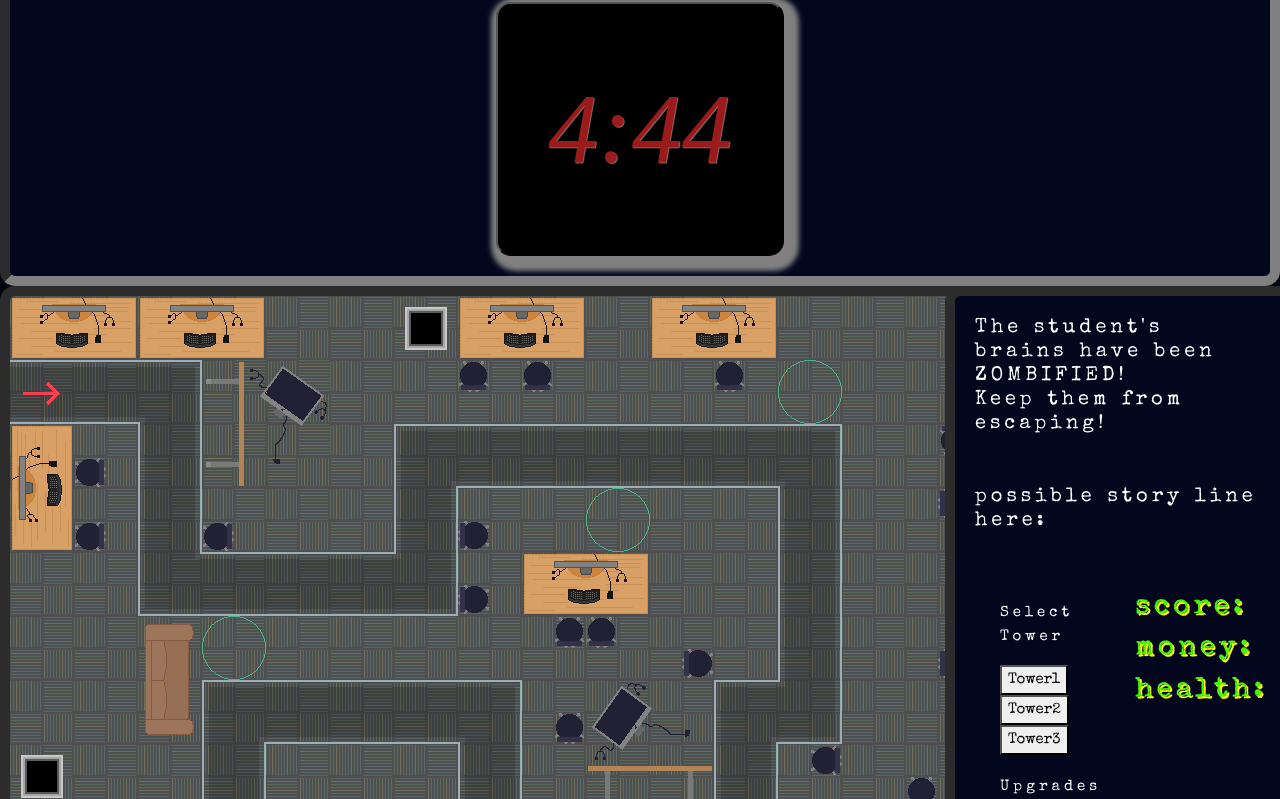
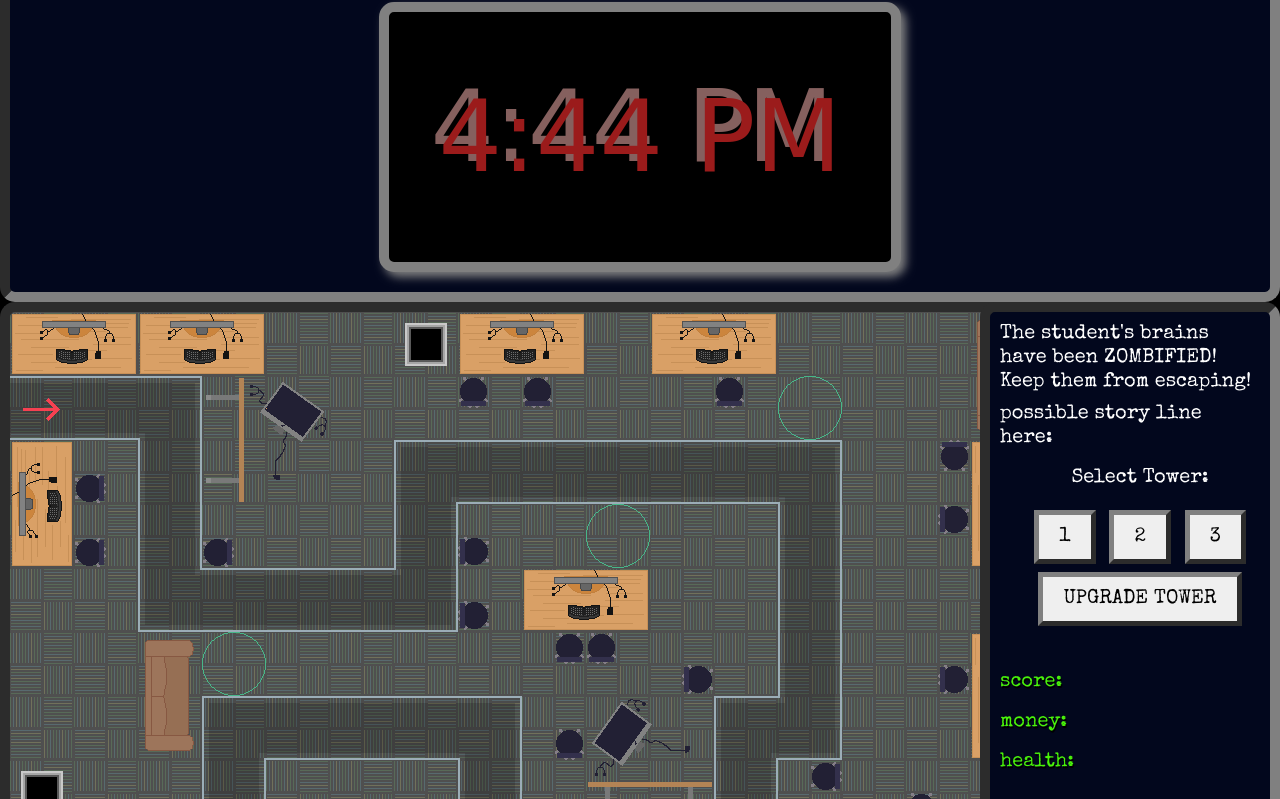
Before and after one commit to lillianTheuma/towerDefense, a website built with webpack: page src/index.html in a window 1280 px wide. Shown: the part 84-883 px from the top of the page. Built offline with nearby package versions, Linux system fonts and the light colour scheme; a web font is replaced by a local one.

Commit message:
game over

```diff
--- a/src/index.html
+++ b/src/index.html
@@ -2,57 +2,46 @@
 <html>
 <head>
   <link href="https://fonts.googleapis.com/css?family=Finger+Paint|Special+Elite&display=swap" rel="stylesheet">
-  <link rel="stylesheet" href="https://fontlibrary.org/face/segment7">
-
 
   <title>Coded Out Brains</title>
 </head>
-<body class='apocalypse'>
+<body>
+  <div class="gameDisplay">
+
   <div id="zombieFont">
     <h1>Keep the Zombies Contained!</h1>
     <div class="startButton">
-      <button class="button" id="start" type="button" name="button">4:44</button>
+      <button class="button" id="start" type="button" name="button">4:44 PM</button>
     </div>
   </div>
 
-  <div class="conatiner">
-    <div id="dialog" class='row'>
+    <div id="dialog">
       <h5>The student's brains have been ZOMBIFIED!<br>Keep them from escaping!</h5>
       <p>possible story line here:</p>
 
-  <div class="col-md-6">
+          <div class='towerDisplayGroup' id="towerSelection">
+            <p>Select Tower:</p>
+            <button id="selectTower1" class="towerButton" type="button" name="button">1</button>
 
-  <div id="towerSelection" class='towers'>
-    <p>Select Tower</p>
-    <button id="selectTower1" type="button" name="button">Tower1</button>
-    <br>
-    <button id="selectTower2" type="button" name="button">Tower2</button>
-    <br>
-    <button id="selectTower3" type="button" name="button">Tower3</button>
+            <button id="selectTower2" class="towerButton" type="button" name="button">2</button>
+
+            <button id="selectTower3" class="towerButton" type="button" name="button">3</button>
           </div>
-  <div id="upgradeTowerSelection" class='towers'>
-    <p>Upgrades</p>
-    <button id="upgradeTower1" type="button" name="button">Tower1</button>
-    <br>
-    <button id="upgradeTower2" type="button" name="button">Tower2</button>
-    <br>
-    <button id="upgradeTower3" type="button" name="button">Tower3</button>
+
+          <div class='towerDisplayGroup' id="upgradeTower">
+            <button id="upgrade" class="towerButton" type="button" name="button">UPGRADE TOWER</button>
           </div>
-</div>
-  <div class="col-md-6">
-    <div id="brainImage">
+
           <div id="scoreBoard">
-        <h3>score:<span id="score">
-        </span></h3>
-        <h3>money:<span id="money">
-        </span></h3>
-        <h3>health:<span id="health">
-        </span></h3>
-      </div>
+            <p>score:<span id="score">
+            </span></p>
+            <p>money:<span id="money">
+            </span></p>
+            <p>health:<span id="health">
+            </span></p>
           </div>
         </div>
 
-</div>
 
 
   <div id="mapDiv">
@@ -276,6 +265,11 @@
     </table>
   </div>
 </div>
+<div class="apocalypse">
+
+<p>GAME<br>OVER!</p>
+<button type="button" id='gameOverButton'>RESTART</button>
+</div>
 
 </body>
 </html>
--- a/src/styles.css
+++ b/src/styles.css
@@ -1,28 +1,98 @@
 body{
-  background-color: #03050C;
+  /* background-color: #03050C; */
 }
-/* .apocalypse{
-background-image: url('img/gameOver.jpg');
-}  */
 
+.gameDisplay{
+  /* display: none; */
+  background-color: black;
+}
 
-#start{
+.apocalypse {
+  display: none;
+  font-size: 200px;
+  line-height: 100%;
+  text-align: center;
+  background-image: url('./img/gameOver.jpg');
+  background-repeat: no-repeat;
+  background-position: center;
   background-color: black;
-  font-family: 'Segment7Standard';
-  font-weight: normal;
-  font-style: italic;
+  position:fixed;
+  font-family: 'Finger Paint', cursive;
+  color:red;
+  text-shadow: black 3px 5px ;
+  padding-top: 100px;
+  height:100%;
+  width:100%;
+}
+
+#gameOverButton {
+padding:50px;
+font-size: 20px;
+line-height: 20%;
+border-radius: 50px;
+border: black;
+background-color: black;
+color:#66D828;
+}
+
+#start {
+  background-color: black;
   font-size: 100px;
-  /* font-family: 'digital-7', sans-serif; */
   color: red;
-  text-shadow: 1px 1px #A35855;
+  text-shadow: -8px -10px #A35855;
   padding: 50px;
   border-radius: 15px;
+  border: 10px solid grey;
   filter: grayscale(50%);
-  box-shadow: 5px 5px 5px 10px grey;
+  box-shadow: 5px 5px 10px grey;
+
 }
-.towers{
-  padding: 10px;
-  font-size: 15px;
+
+#zombieFont {
+  font-family: 'Finger Paint', cursive;
+  color: #3e8e41;
+  text-shadow: black 3px 5px ;
+  font-size: 30px;
+  text-align: center;
+  padding: 20px;
+  border-radius: 15px;
+  background-color: #02071D;
+  border:10px solid grey;
+  border-style: inset;
+}
+
+#scoreBoard {
+  color: #49F30A;
+  text-shadow: 1px 2px black;
+  font-size: 20px;
+  padding-top: 40px;
+}
+
+.towerButton {
+  padding: 10px 20px;
+  margin: 4px;
+  border:5px solid grey;
+  border-style: outset;
+}
+.towerDisplayGroup {
+  padding-left: 20px;
+  text-align: center;
+
+}
+
+#dialog {
+padding: 10px;
+font-family:'Special Elite', cursive;
+font-size: 20px;
+color: white;
+line-height: 120%;
+width: 300px;
+height: 700px;
+border-radius: 15px;
+background-color: #02071D;
+border:10px solid grey;
+border-style: inset;
+float: right;
 }
 
 #mapDiv {
@@ -35,49 +105,8 @@ background-image: url('img/gameOver.jpg');
   background-image: url('img/gameAssets/map1.png');
 }
 
-#zombieFont{
-  font-family: 'Finger Paint', cursive;
-  color: #3e8e41;
-  text-shadow: 2px 2px 5px ;
-  font-size: 30px;
-  text-align: center;
-  padding: 20px;
-  border-radius: 15px;
-  background-color: #02071D;
-  border:10px solid grey;
-  border-style: inset;
-}
-
-#dialog{
-  padding: 20px;
-letter-spacing:4px;
-word-spacing: 2px;
-font-family:'Special Elite', cursive;
-font-size: 20px;
-color: white;
-line-height: 120%;
-width: 350px;
-height: 700px;
-border-radius: 15px;
-background-color: #02071D;
-border:10px solid grey;
-border-style: inset;
-float: right;
-}
-#scoreBoard{
-  color: #49F30A;
-  font-size: 10px;
-  text-shadow: 2px 2px yellow;
-  float: left;
-}
-title{
-
-  background-image: url('img/brain.png');
-  background-size: contain;
-}
-
 td {
   width: 64px;
   height: 64px;
   /* border: solid black; */
-}
+ }
--- a/webpack.config.js
+++ b/webpack.config.js
@@ -49,11 +49,8 @@ module.exports = {
         {
   		    test: /\.(ogg|mp3|wav|mpe?g)$/i,
   		    use: 'file-loader',
-  			},
-        {
-          test: /\.(jpg)$/,
-          loader: 'url-loader',
-        }
+  			}
+
       ]
     }
   };
```
Also changed, not shown: src/img/gameOver.jpg. Lines whose indentation alone changed are shown as unchanged.
